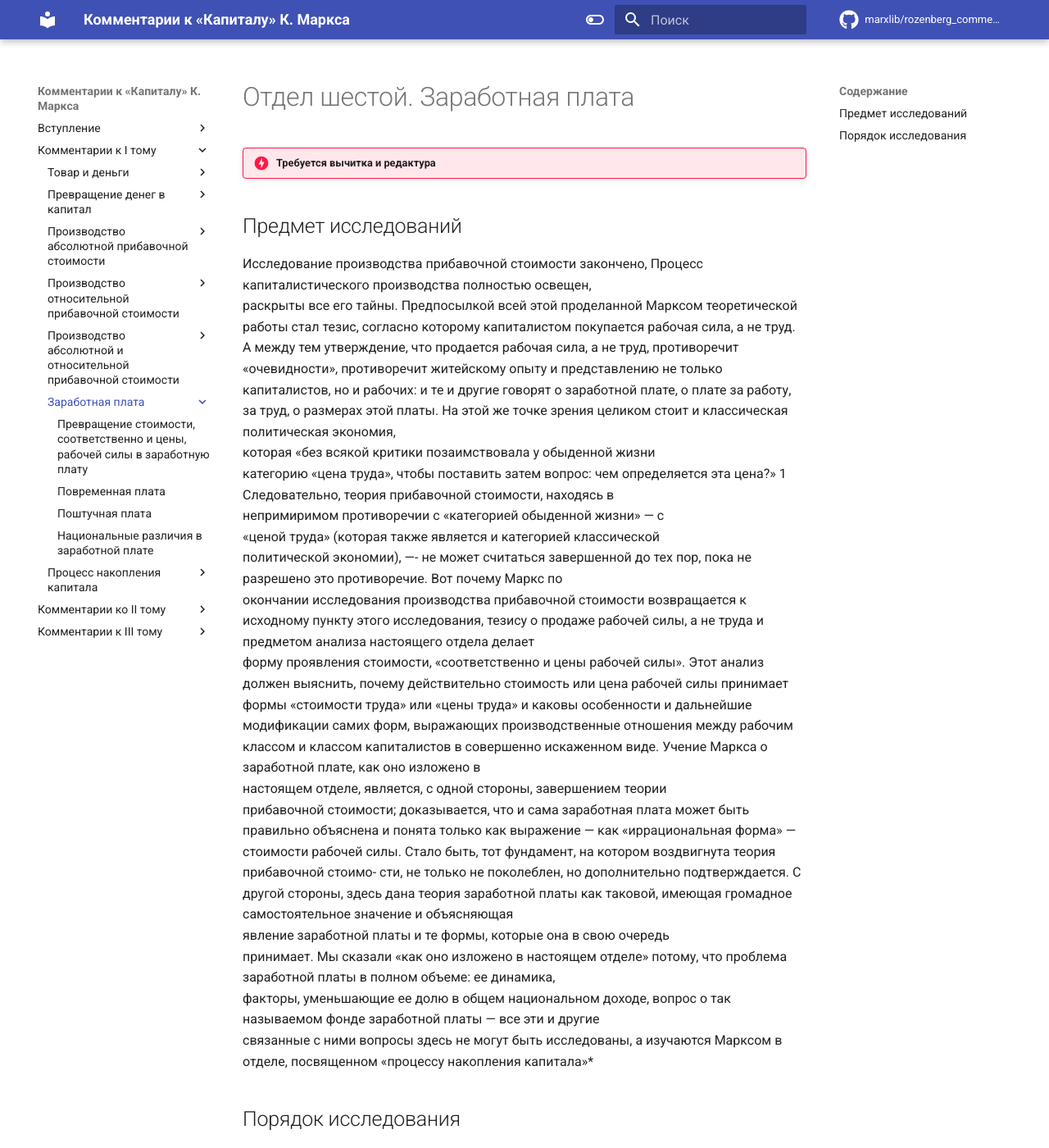
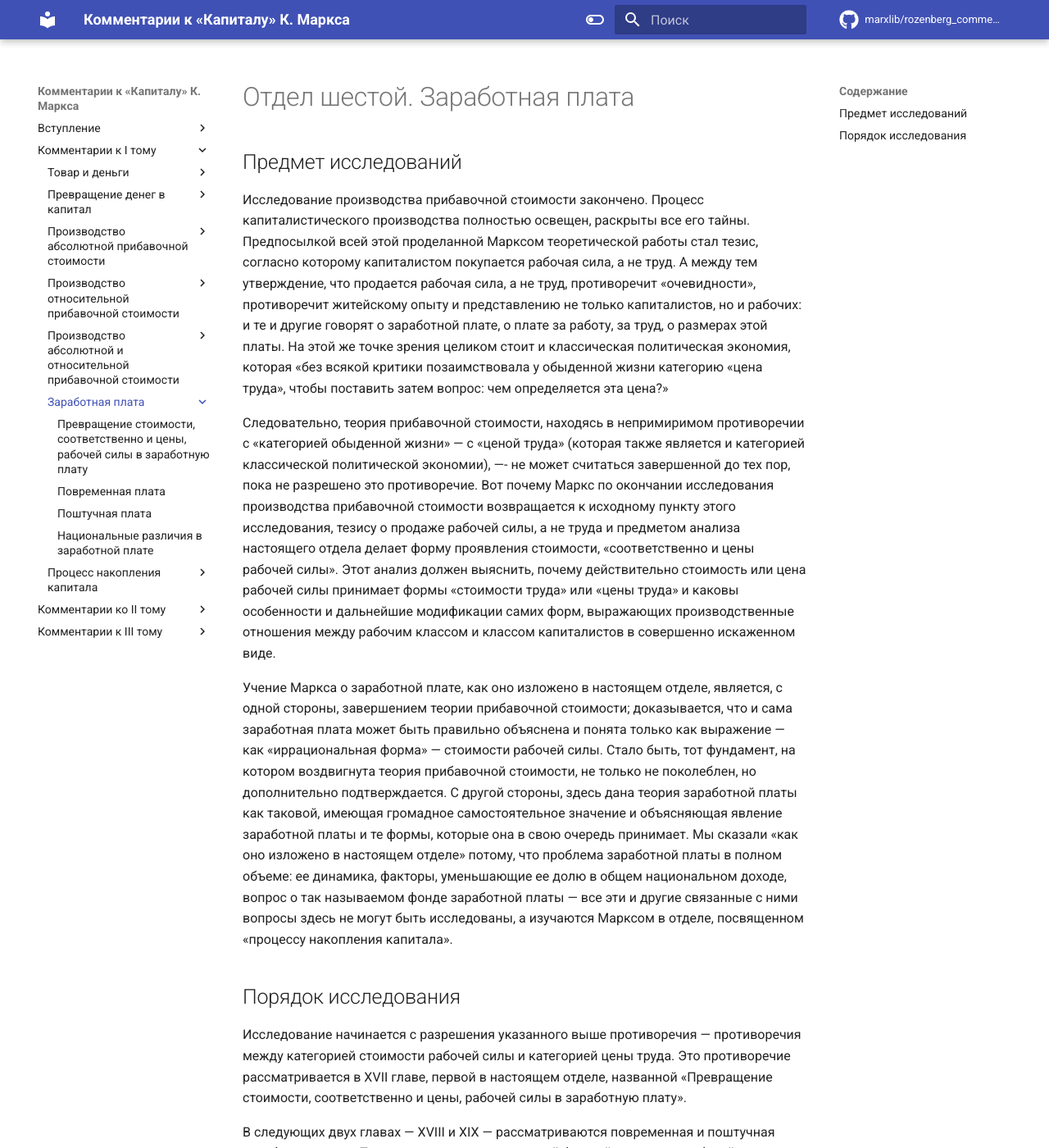
Before and after one commit to marxlib/rozenberg_comments_capital, an MkDocs documentation site: the page built from docs/volume1/part6/index.md, in a window 1280 px wide and 1400 px high. Shown: the whole window at 82% size. Built offline with MkDocs 1.6.1 and Material for MkDocs 9.7.7, drawn with Linux system fonts in a browser that asks for light colours; comment, search, counter and statistics services are not loaded; some of the changed text lies outside the part shown.

Commit message:
отдел 6

```diff
--- a/docs/volume1/part6/index.md
+++ b/docs/volume1/part6/index.md
@@ -1,63 +1,17 @@
 # Отдел шестой. Заработная плата
-
-!!!danger "Требуется вычитка и редактура"
 
 ## Предмет исследований
 
-Исследование производства прибавочной стоимости закончено,
-Процесс капиталистического производства полностью освещен,
-раскрыты все его тайны. Предпосылкой всей этой проделанной Марксом
-теоретической работы стал тезис, согласно которому капиталистом
-покупается рабочая сила, а не труд. А между тем утверждение, что
-продается рабочая сила, а не труд, противоречит «очевидности»,
-противоречит житейскому опыту и представлению не только
-капиталистов, но и рабочих: и те и другие говорят о заработной плате, о
-плате за работу, за труд, о размерах этой платы. На этой же точке
-зрения целиком стоит и классическая политическая экономия,
-которая «без всякой критики позаимствовала у обыденной жизни
-категорию «цена труда», чтобы поставить затем вопрос: чем определяется
-эта цена?» 1
-Следовательно, теория прибавочной стоимости, находясь в
-непримиримом противоречии с «категорией обыденной жизни» — с
-«ценой труда» (которая также является и категорией классической
-политической экономии), —- не может считаться завершенной до тех пор,
-пока не разрешено это противоречие. Вот почему Маркс по
-окончании исследования производства прибавочной стоимости возвращается
-к исходному пункту этого исследования, тезису о продаже рабочей
-силы, а не труда и предметом анализа настоящего отдела делает
-форму проявления стоимости, «соответственно и цены рабочей силы».
-Этот анализ должен выяснить, почему действительно стоимость или
-цена рабочей силы принимает формы «стоимости труда» или «цены
-труда» и каковы особенности и дальнейшие модификации самих
-форм, выражающих производственные отношения между рабочим
-классом и классом капиталистов в совершенно искаженном виде.
-Учение Маркса о заработной плате, как оно изложено в
-настоящем отделе, является, с одной стороны, завершением теории
-прибавочной стоимости; доказывается, что и сама заработная плата может
-быть правильно объяснена и понята только как выражение — как
-«иррациональная форма» — стоимости рабочей силы. Стало быть,
-тот фундамент, на котором воздвигнута теория прибавочной стоимо-
-сти, не только не поколеблен, но дополнительно подтверждается.
-С другой стороны, здесь дана теория заработной платы как таковой,
-имеющая громадное самостоятельное значение и объясняющая
-явление заработной платы и те формы, которые она в свою очередь
-принимает. Мы сказали «как оно изложено в настоящем отделе» потому,
-что проблема заработной платы в полном объеме: ее динамика,
-факторы, уменьшающие ее долю в общем национальном доходе, вопрос
-о так называемом фонде заработной платы — все эти и другие
-связанные с ними вопросы здесь не могут быть исследованы, а изучаются
-Марксом в отделе, посвященном «процессу накопления капитала»\*
+Исследование производства прибавочной стоимости закончено. Процесс капиталистического производства полностью освещен, раскрыты все его тайны. Предпосылкой всей этой проделанной Марксом теоретической работы стал тезис, согласно которому капиталистом покупается рабочая сила, а не труд. А между тем утверждение, что продается рабочая сила, а не труд, противоречит «очевидности», противоречит житейскому опыту и представлению не только капиталистов, но и рабочих: и те и другие говорят о заработной плате, о плате за работу, за труд, о размерах этой платы. На этой же точке зрения целиком стоит и классическая политическая экономия, которая «без всякой критики позаимствовала у обыденной жизни категорию «цена труда», чтобы поставить затем вопрос: чем определяется эта цена?»
+
+Следовательно, теория прибавочной стоимости, находясь в непримиримом противоречии с «категорией обыденной жизни» — с «ценой труда» (которая также является и категорией классической политической экономии), —- не может считаться завершенной до тех пор, пока не разрешено это противоречие. Вот почему Маркс по окончании исследования производства прибавочной стоимости возвращается к исходному пункту этого исследования, тезису о продаже рабочей силы, а не труда и предметом анализа настоящего отдела делает форму проявления стоимости, «соответственно и цены рабочей силы». Этот анализ должен выяснить, почему действительно стоимость или цена рабочей силы принимает формы «стоимости труда» или «цены труда» и каковы особенности и дальнейшие модификации самих форм, выражающих производственные отношения между рабочим классом и классом капиталистов в совершенно искаженном виде.
+
+Учение Маркса о заработной плате, как оно изложено в настоящем отделе, является, с одной стороны, завершением теории прибавочной стоимости; доказывается, что и сама заработная плата может быть правильно объяснена и понята только как выражение — как «иррациональная форма» — стоимости рабочей силы. Стало быть, тот фундамент, на котором воздвигнута теория прибавочной стоимости, не только не поколеблен, но дополнительно подтверждается. С другой стороны, здесь дана теория заработной платы как таковой, имеющая громадное самостоятельное значение и объясняющая явление заработной платы и те формы, которые она в свою очередь принимает. Мы сказали «как оно изложено в настоящем отделе» потому, что проблема заработной платы в полном объеме: ее динамика, факторы, уменьшающие ее долю в общем национальном доходе, вопрос о так называемом фонде заработной платы — все эти и другие связанные с ними вопросы здесь не могут быть исследованы, а изучаются Марксом в отделе, посвященном «процессу накопления капитала».
 
 ## Порядок исследования
 
-Исследование начинается с разрешения указанного выше
-противоречия — противоречия между категорией стоимости рабочей силы
-и категорией цены труда. Это противоречие рассматривается
-в XVII главе, первой в настоящем отделе, названной «Превращение
-стоимости, соответственно и цены, рабочей силы в заработную плату».
-В следующих двух главах — XVIII и XIX — рассматриваются
-повременная и поштучная заработная плата. Первая является
-превращенной формой стоимости рабочей силы, а вторая —
-превращенной формой самой повременной заработной платы.
-Отдел заканчивается указанием на основания национальных
-различий в уровне заработной платы.
+Исследование начинается с разрешения указанного выше противоречия — противоречия между категорией стоимости рабочей силы и категорией цены труда. Это противоречие рассматривается в XVII главе, первой в настоящем отделе, названной «Превращение стоимости, соответственно и цены, рабочей силы в заработную плату».
+
+В следующих двух главах — XVIII и XIX — рассматриваются повременная и поштучная заработная плата. Первая является превращенной формой стоимости рабочей силы, а вторая — превращенной формой самой повременной заработной платы.
+
+Отдел заканчивается указанием на основания национальных различий в уровне заработной платы.
```
